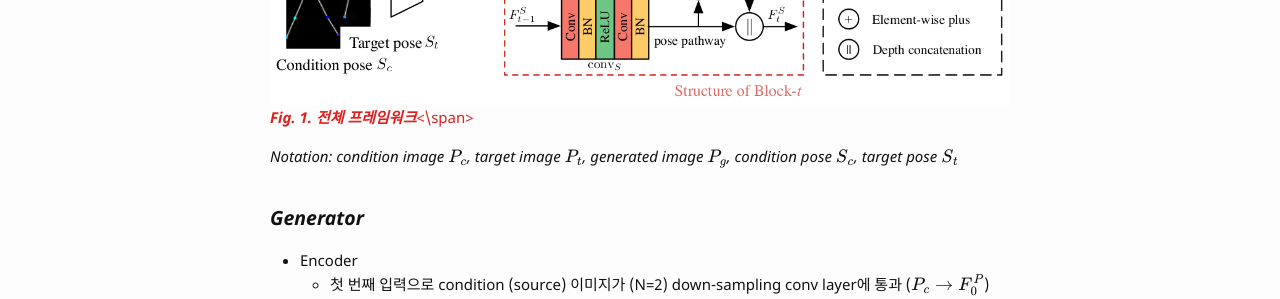
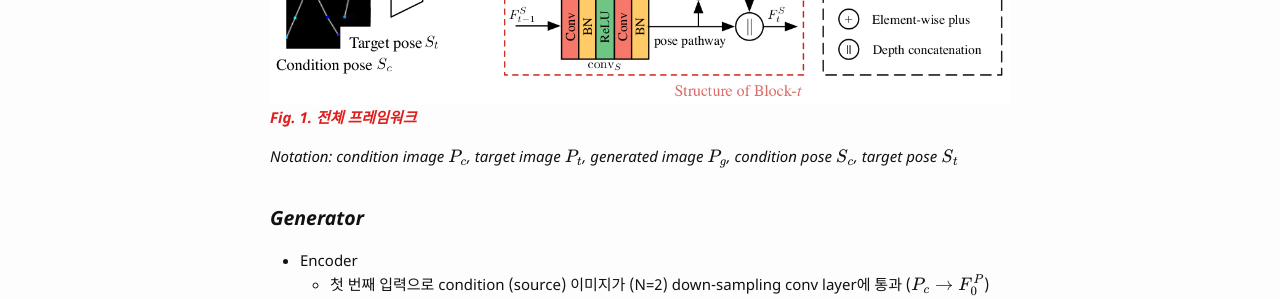
Before and after one commit to bismex/bismex.github.io, a Jekyll site: the page built from _posts/2019-05-22-PATB.md, in a window 1280 px wide and 900 px high, scrolled down 1281 px. Shown: the part 153-452 px from the top of the window. Built offline with Jekyll 4.4.1, drawn with Linux system fonts in a browser that asks for light colours; formulas are drawn with MathJax 3.

Commit message:
Update 2019-05-22-PATB.md

```diff
--- a/_posts/2019-05-22-PATB.md
+++ b/_posts/2019-05-22-PATB.md
@@ -38,7 +38,7 @@ tags: CV re-id generative-model attention supervised gan
 <br/>
 ![picture]({{ '/assets/images/PATB01.png' | relative_url }})
 {: style="width: 100%;" class="center"}
-<span style="color: #e01f1f;">***Fig. 1. 전체 프레임워크***<\span>
+<span style="color: #e01f1f;">***Fig. 1. 전체 프레임워크***</span>
 
 *Notation: condition image $$P_c$$, target image $$P_t$$, generated image $$P_g$$, condition pose $$S_c$$, target pose $$S_t$$*
 
```
